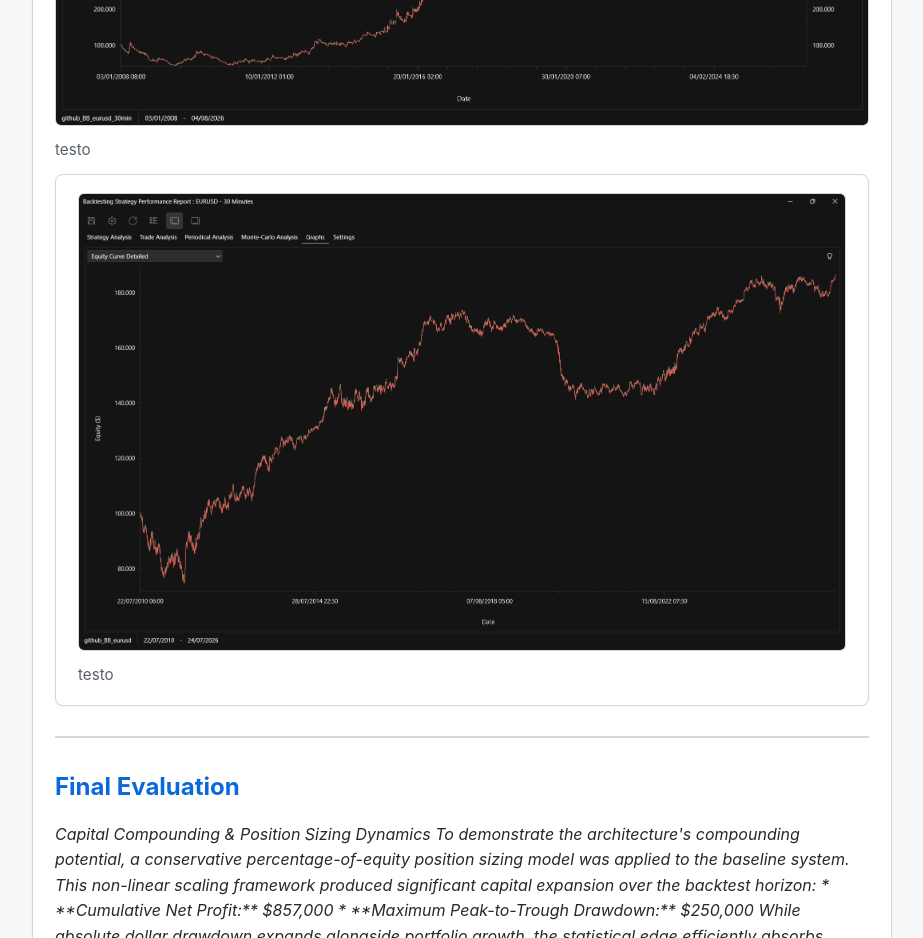
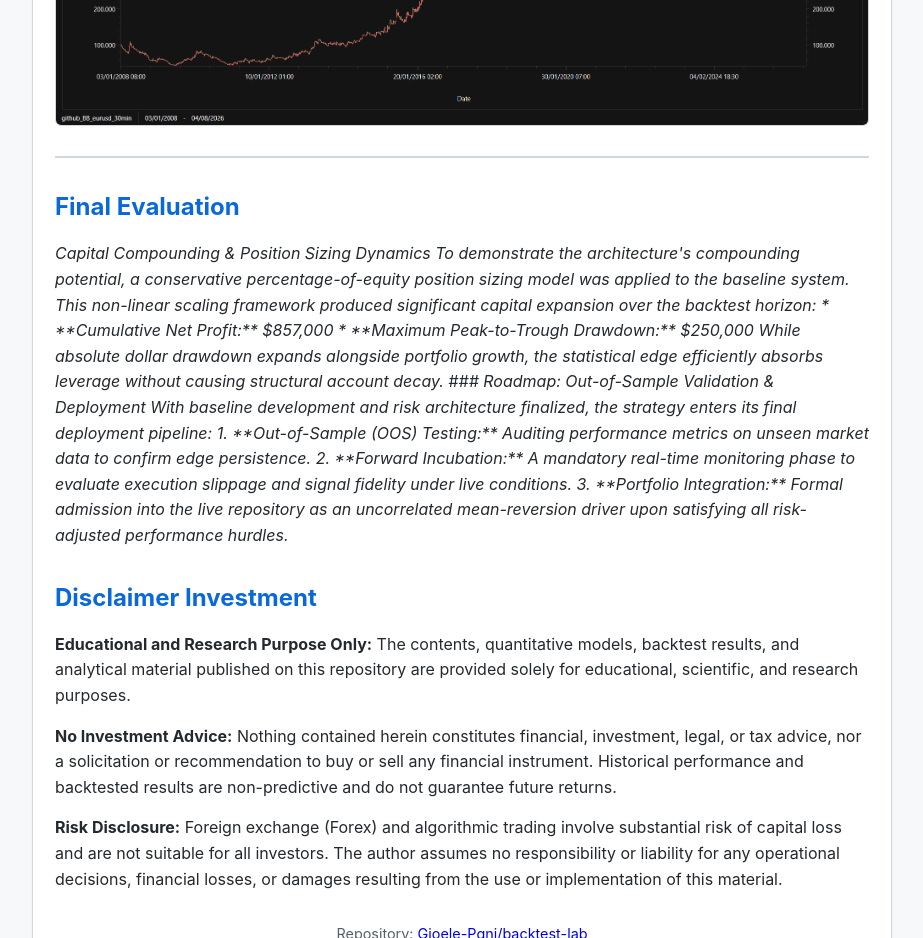
Before and after one commit to Gioele-Pgni/backtest-lab, a plain HTML site: page page/EURUSD/Bollinger_Bands_Reversal.html in a window 1280 px wide. Shown: the part 3920-4858 px from the top of the page, without its empty margins (178-1101 px from the left). Drawn offline with Linux system fonts and the light colour scheme.

Commit message:
Clean up HTML structure by removing whitespace and comments
Removed unnecessary whitespace and comments to clean up the HTML structure.

```diff
--- a/page/EURUSD/Bollinger_Bands_Reversal.html
+++ b/page/EURUSD/Bollinger_Bands_Reversal.html
@@ -74,7 +74,6 @@
     </style>
 </head>
 <body>
-
     <h1>EURUSD Bollinger Bands Reversal</h1>
     <p>Operational Logic & Signal Confirmation
        The model implements a statistical mean-reversion architecture engineered on a 30-minute operational time horizon.
@@ -90,8 +89,6 @@
        the strategy incorporates a mandatory temporal constraint: all active positions are systematically liquidated—or reversed depending
        on state parameters—at the Friday session close. This hard-coded exit rule ensures total insulation from weekend gap risk, prioritizing
        capital preservation across weekly cycles.</p>
-
-
     <!-- Blocco 1 -->
     <div class="card">
         <img src="/backtest-lab/page/EURUSD/IM_eurusd_BB_1.png" alt="equity line eurusd">
@@ -113,7 +110,6 @@
 
         </div>
     </div>
-
     <!-- Blocco 2 -->
     <div class="card">
         <img src="/backtest-lab/page/EURUSD/IM_eurusd_BB_2.png" alt="equity line eurusd">
@@ -135,12 +131,10 @@
             realigns with market mechanics rather than suffering structural decay.
         </div>
     </div>
-
     <!-- Blocco 3 -->
     <div class="card">
         <img src="/backtest-lab/page/EURUSD/IM_eurusd_BB_3.png" alt="equity line eurusd">
         <div class="desc">
-
             Consecutive Win Sequences & Edge Persistence
             Empirical evaluation of performance clustering reveals that profits materialize in distinct, high-conviction sequences.
             While localized drawdown phases occur during unfavorable volatility regimes, the onset of a favorable statistical window triggers immediate,
@@ -158,33 +152,19 @@
 
             Asymmetric Recovery Rate: The high win-rate concentration during favorable windows offsets the historical friction of the 140-pip protective stop,
             validating the trade location logic.
-
         </div>
     </div>
-
     <!-- Blocco 4 -->
     <div class="card">
         <img src="/backtest-lab/page/EURUSD/IM_eurusd_BB_4.png" alt="equity line eurusd">
         <div class="desc">
         </div>
     </div>
-
     <!-- Blocco 5 -->
     <div class="card">
         <img src="/backtest-lab/page/EURUSD/IM_eurusd_BB_5.png" alt="equity line eurusd">
         <div class="desc">
-
-            testo
     </div>
-    <!-- Blocco 6 -->
-    <div class="card">
-        <img src="/backtest-lab/page/EURUSD/IM_eurusd_BB_1.png" alt="equity line eurusd">
-        <div class="desc">
-
-            testo
-        </div>
-    </div>
-
     <hr>
 
     <h2>Final Evaluation</h2>
@@ -201,7 +181,6 @@
             2. **Forward Incubation:** A mandatory real-time monitoring phase to evaluate execution slippage and signal fidelity under live conditions.
             3. **Portfolio Integration:** Formal admission into the live repository as an uncorrelated mean-reversion driver upon satisfying all risk-adjusted
             performance hurdles.
-
     </em></p>
 
     <h2>Disclaimer Investment</h2>
```
